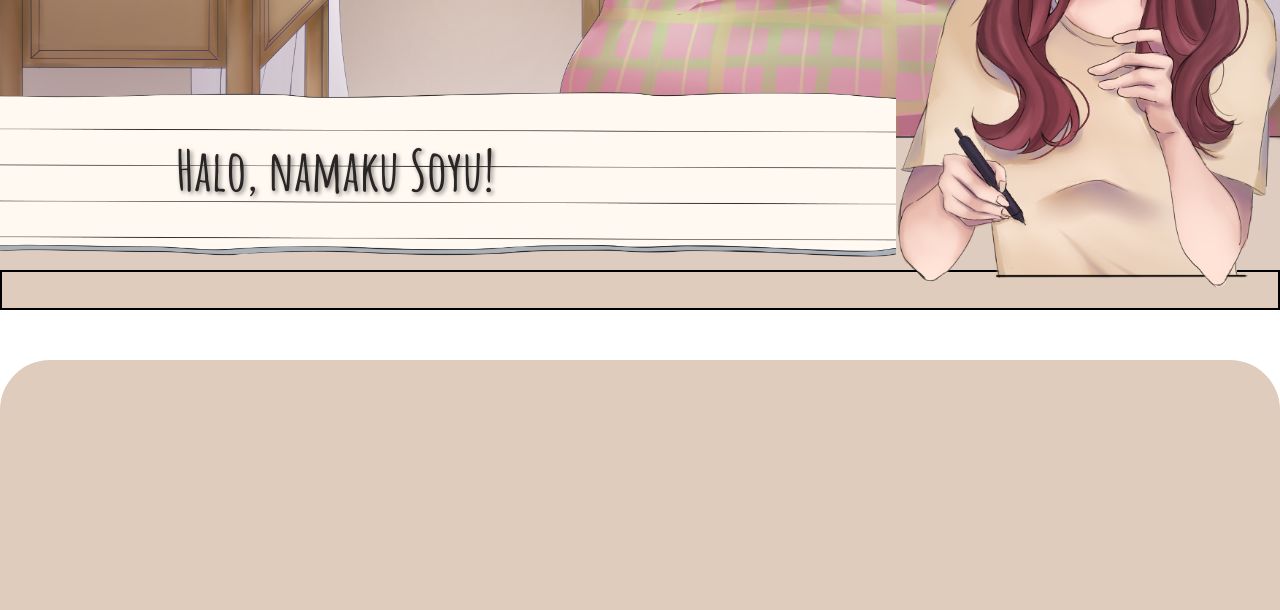
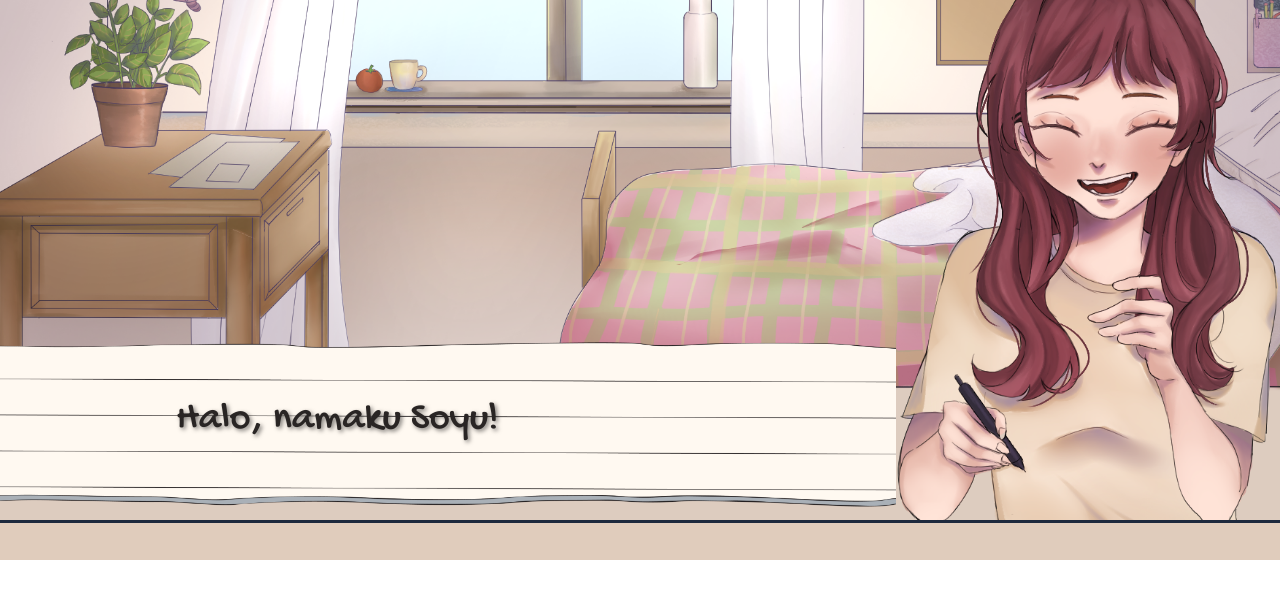
Before and after one commit to rafidaaziz23/soyuwanmi-portofolio, a Next.js app: page / in a window 1280 px wide. Shown: the part 1340-1950 px from the top of the page. Built offline with nearby package versions, Linux system fonts and the light colour scheme.

Commit message:
fixing bug section dialogue

```diff
--- a/src/components/book.tsx
+++ b/src/components/book.tsx
@@ -17,14 +17,16 @@ const Book: React.FC = () => {
         // Mobile
         setWidth(250);
         setHeight(330);
+        // setWidth(250); // 280
+        // setHeight(330); // 380
       } else if (screenWidth <= 1024) {
         // Tablet
-        setWidth(350);
-        setHeight(460);
+        setWidth(370); // 350
+        setHeight(500); // 460
       } else if (screenWidth <= 1366) {
         // Laptop 13"
-        setWidth(380);
-        setHeight(500);
+        setWidth(420); // 380
+        setHeight(550); // 500
       } else if (screenWidth <= 1536) {
         // Laptop 15"-16"
         setWidth(485); // 420
--- a/src/pages/index.tsx
+++ b/src/pages/index.tsx
@@ -4,21 +4,64 @@ import { useEffect, useRef, useState } from "react";
 import Book from "@/components/book";
 import pinad1 from "../assets/images/pinad-idle.png";
 import pinad2 from "../assets/images/pinad-twink.png";
+import board from "../assets/images/hero/board.png";
+import pict from "../assets/images/hero/pict.png";
 import Image from "next/image";
 import TypewriterDialog from "@/components/typingtext";
 
 export default function Home() {
   const [isHovered, setIsHovered] = useState(false);
 
+  const pinad1Ref = useRef<HTMLImageElement>(null);
+  const pinad2Ref = useRef<HTMLImageElement>(null);
+
+  useEffect(() => {
+    const pinad1 = pinad1Ref.current;
+    const pinad2 = pinad2Ref.current;
+
+    const handleMouseEnter = () => {
+      if (pinad1 && pinad2) {
+        pinad1.style.opacity = "0";
+        pinad2.style.opacity = "1";
+      }
+    };
+
+    const handleMouseLeave = () => {
+      if (pinad1 && pinad2) {
+        pinad1.style.opacity = "1";
+        pinad2.style.opacity = "0";
+      }
+    };
+
+    const container = pinad1?.parentElement;
+    if (container) {
+      container.addEventListener("mouseenter", handleMouseEnter);
+      container.addEventListener("mouseleave", handleMouseLeave);
+    }
+
+    return () => {
+      if (container) {
+        container.removeEventListener("mouseenter", handleMouseEnter);
+        container.removeEventListener("mouseleave", handleMouseLeave);
+      }
+    };
+  }, []);
+
   return (
     <main className="w-full">
       {/* HERO */}
       <section className="w-full h-screen bg-[#f5ece1] flex items-center justify-center sticky top-0 z-10 hero">
         {/* <h2 className="text-white text-3xl font-bold hero-h2">Soyu's Days</h2> */}
+        <Image src={board} alt="Pinad Image" className="w-[80vw]" />
+        <Image
+          src={pict}
+          alt="Pinad Image"
+          className="w-[95vw] absolute z-11 mb-[25px]"
+        />
       </section>
 
       {/* DIALOG */}
-      <section className="w-full min-h-screen rounded-t-[50px]  sticky top-0 z-20 dialog mt-[50px] flex flex-col">
+      <section className="w-full min-h-screen rounded-t-[50px]  sticky top-0 z-20 dialog mt-[300px] flex flex-col">
         <div className="flex items-end justify-center flex-col-reverse sm:flex-col-reverse md:flex-row min-h-[95vh]">
           <div
             className="w-[70vw] min-h-[25vh] flex dialog-box items-center transition-transform duration-300"
@@ -35,21 +78,28 @@ export default function Home() {
             />
           </div>
 
-          <div className="flex-1 min-h-[25vh] transition-transform duration-300 relative">
+          <div className="flex-1 min-h-[25vh] transition-transform duration-300 relative flex justify-center items-end mb-[-2vh]">
             <Image
-              src={isHovered ? pinad2 : pinad1}
-              alt="Pinad Image"
-              className="transition duration-300 mb-[-19px] z-30 relative"
-              onMouseEnter={() => setIsHovered(true)}
-              onMouseLeave={() => setIsHovered(false)}
+              ref={pinad1Ref}
+              src={pinad1}
+              alt="Pinad 1"
+              width={500}
+              className="absolute transition-opacity duration-300 opacity-100"
+            />
+            <Image
+              ref={pinad2Ref}
+              src={pinad2}
+              alt="Pinad 2"
+              width={500}
+              className="absolute "
             />
           </div>
         </div>
-        <div className="min-h-[5vh] bg-[#e0ccbc] border-2 border-black z-10 relative"></div>
+        <div className="min-h-[5vh] bg-[#e0ccbc] border-t-3 border-slate-800 z-10 relative"></div>
       </section>
 
       {/* BOOK */}
-      <section className="w-full min-h-screen bg-[#e0ccbc] rounded-t-[50px] sticky top-0 z-30 flex flex-col mt-[50px]">
+      <section className="w-full min-h-screen bg-[#e0ccbc] rounded-t-[50px] sticky top-0 z-30 flex flex-col mt-[300px]">
         <div className="flex-1 flex items-center justify-center">
           <div className=" max-h-screen min-h-max w-fit drop-shadow-2xl">
             <Book />
@@ -58,7 +108,7 @@ export default function Home() {
       </section>
 
       {/* CONTACT */}
-      <section className="w-full min-h-screen bg-teal-500 rounded-t-[50px] flex items-center justify-center sticky top-0 z-40 mt-[50px]">
+      <section className="w-full min-h-screen bg-teal-500 rounded-t-[50px] flex items-center justify-center sticky top-0 z-40 mt-[300px]">
         <h2 className="text-white text-3xl font-bold">Contact Section</h2>
       </section>
     </main>
--- a/src/styles/globals.css
+++ b/src/styles/globals.css
@@ -1,4 +1,4 @@
-@import url("https://fonts.googleapis.com/css2?family=Amatic+SC:wght@400;700&display=swap");
+@import url("https://fonts.googleapis.com/css2?family=Gochi+Hand&display=swap");
 @import "tailwindcss";
 
 /* :root {
@@ -23,17 +23,12 @@
 */
 
 .hero {
-  background-image: url("../assets/images/hero-bg.png");
   background-size: cover;
   background-position: center;
 }
 
-body {
-  cursor: url("../../public/cursor.png"), auto;
-}
-
 .hero-h2 {
-  font-family: "Amatic SC", cursive;
+  font-family: "Gochi Hand", cursive;
   font-weight: 700;
   font-size: 5.5rem;
   margin: 0;
@@ -72,7 +67,7 @@ body {
 }
 
 .cover h1 {
-  font-family: "Amatic SC", cursive;
+  font-family: "Gochi Hand", cursive;
   font-weight: 700;
   font-size: 3.5rem;
   margin: 0;
@@ -80,7 +75,7 @@ body {
 }
 
 .cover p {
-  font-family: "Amatic SC", cursive;
+  font-family: "Gochi Hand", cursive;
   font-weight: 400;
   font-size: 1.8rem;
   margin: 10px 0 0;
@@ -93,14 +88,14 @@ body {
 }
 
 .page h2 {
-  font-family: "Amatic SC", cursive;
+  font-family: "Gochi Hand", cursive;
   font-weight: 700;
   font-size: 2.5rem;
   margin-bottom: 15px;
 }
 
 .page p {
-  font-family: "Amatic SC", cursive;
+  font-family: "Gochi Hand", cursive;
   font-weight: 400;
   font-size: 1.4rem;
   line-height: 1.5;
@@ -114,7 +109,7 @@ body {
 }
 
 .page li {
-  font-family: "Amatic SC", cursive;
+  font-family: "Gochi Hand", cursive;
   font-weight: 400;
   font-size: 1.4rem;
   line-height: 1.5;
@@ -143,9 +138,9 @@ body {
 }
 
 .typingtext {
-  font-family: "Amatic SC", cursive;
-  font-weight: 700;
-  font-size: 3.5rem;
+  font-family: "Gochi Hand", cursive;
+  font-weight: 300;
+  font-size: 2.5rem;
   margin: 0;
   text-shadow: 2px 2px 4px rgba(0, 0, 0, 0.5);
 }
```
Also changed, not shown: src/assets/images/hero/board.png (added), src/assets/images/hero/pict.png (added).
